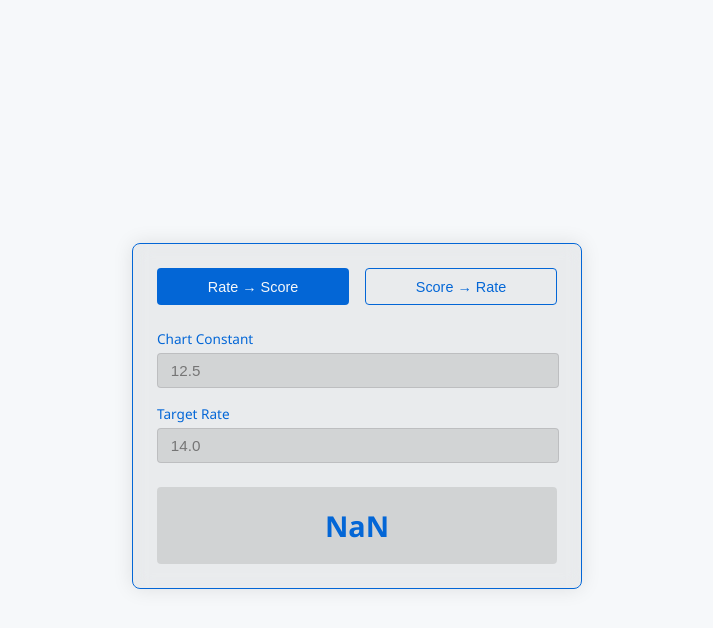
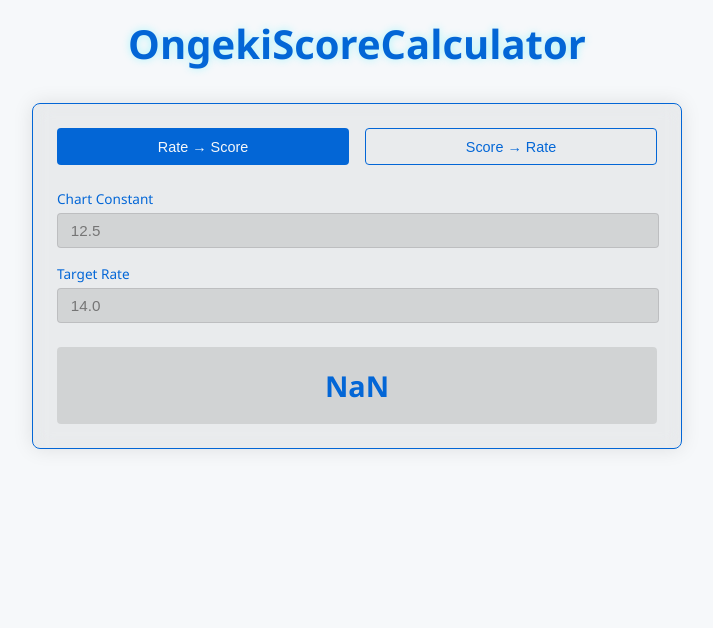
Before and after one commit to dora-ryukyu/Ongeki_Rate_and_Score_Lab, a plain HTML site: page index.html in a window 1280 px wide. Shown: the whole page, without its empty margins (283-996 px from the left). Drawn offline with Linux system fonts and the light colour scheme.

Commit message:
Update index.html

```diff
--- a/index.html
+++ b/index.html
@@ -28,15 +28,29 @@
             background: var(--dark-bg);
             color: var(--text-primary);
             min-height: 100vh;
-            display: grid;
-            place-items: center;
             margin: 0;
             padding: 1rem;
+            display: flex;
+            flex-direction: column;
+            align-items: center;
             transition: background 0.3s, color 0.3s;
         }
 
+        .header {
+            text-align: center;
+            margin-bottom: 2rem;
+        }
+
+        .header h1 {
+            color: var(--neon-blue);
+            font-size: 2rem;
+            margin: 0;
+            text-shadow: 0 0 8px rgba(0, 243, 255, 0.3);
+        }
+
         .calculator {
-            width: min(100%, 400px);
+            width: 100%;
+            max-width: 400px;
             background: var(--glass-bg);
             backdrop-filter: blur(10px);
             border-radius: 8px;
@@ -44,6 +58,22 @@
             box-shadow: 0 0 20px rgba(0, 0, 0, 0.1);
             border: 1px solid var(--neon-blue);
             transition: all 0.3s;
+        }
+
+        @media (min-width: 600px) {
+            .calculator {
+                max-width: 500px;
+            }
+        }
+
+        @media (min-width: 768px) {
+            .calculator {
+                max-width: 600px;
+            }
+
+            .header h1 {
+                font-size: 2.5rem;
+            }
         }
 
         .mode-switch {
@@ -117,6 +147,10 @@
     </style>
 </head>
 <body>
+    <div class="header">
+        <h1>OngekiScoreCalculator</h1>
+    </div>
+
     <div class="calculator">
         <div class="mode-switch">
             <button class="mode-btn active" data-mode="rate">Rate → Score</button>
```
